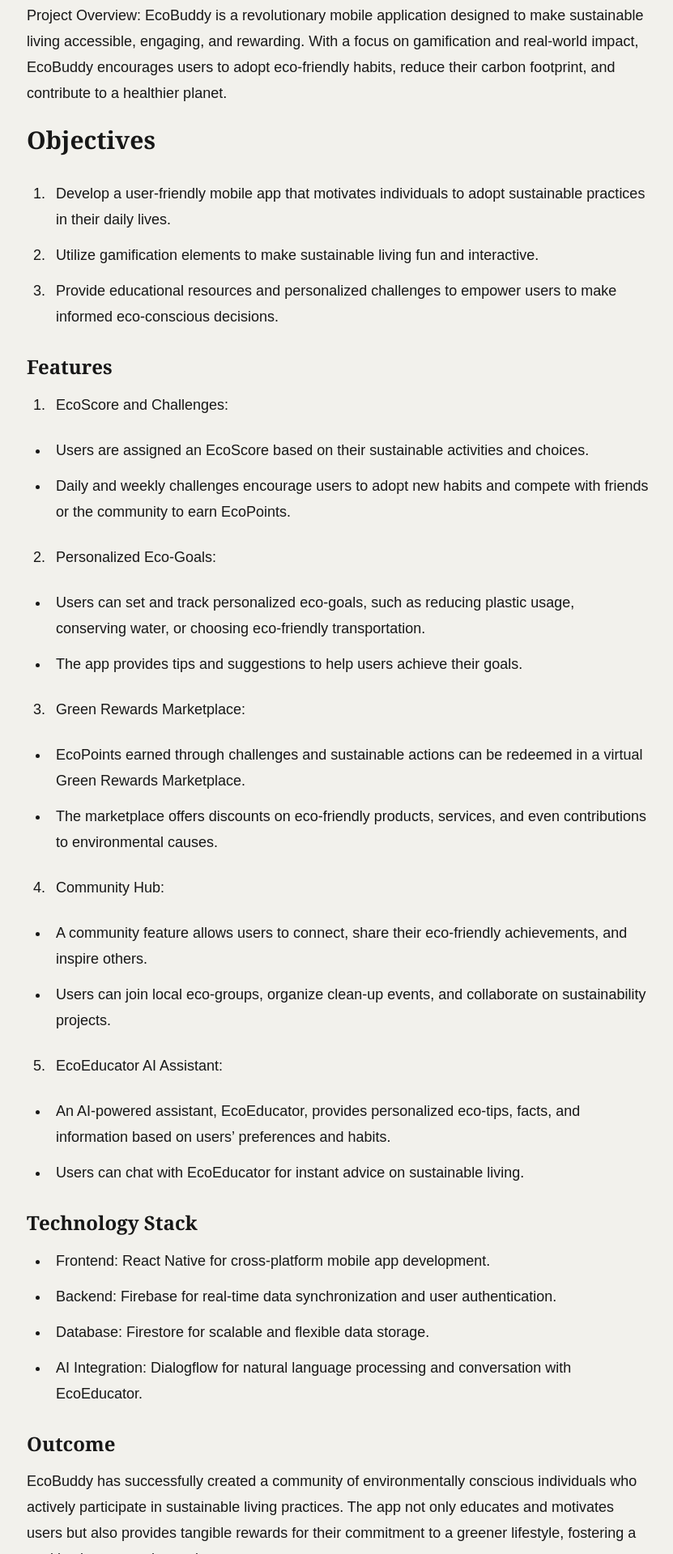
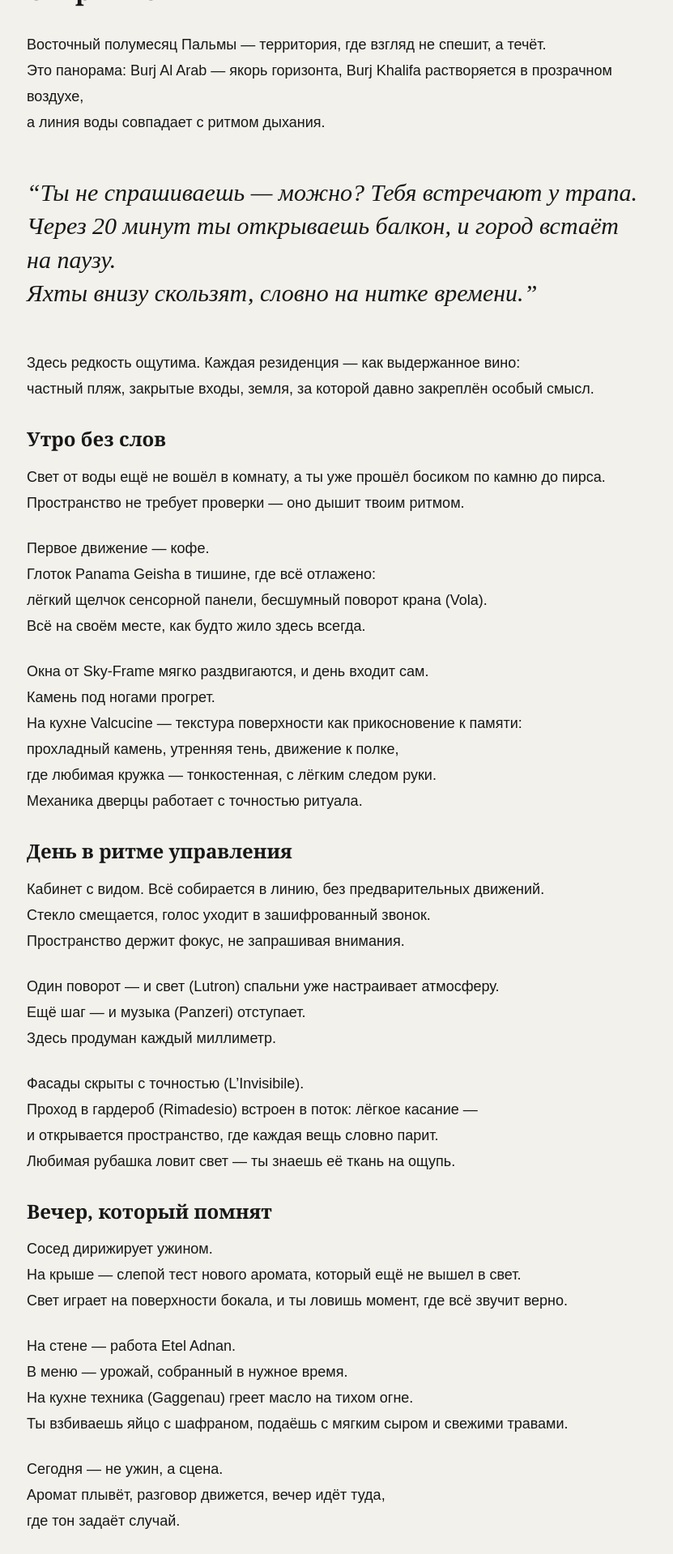
Before and after one commit to Ivtekb/ivandubai-astro, an Astro site: page /projects/project-1 in a window 1280 px wide. Shown: the part 881-2800 px from the top of the page at 81% size, without its empty margins (223-1054 px from the left). Built offline with nearby package versions, Linux system fonts and the light colour scheme; Astro itself is replaced by a stand-in of ours; a web font is replaced by a local one.

Commit message:
Add Palm Jumeirah project with Russian localization
- Added Palm Jumeirah luxury real estate project content
- Translated all UI elements to Russian (View Project → Смотреть проект, View Next → Смотреть далее)
- Updated project-1.md with poetic Russian content and SEO optimization
- Fixed typography hierarchy across all project pages
- Added Назови свою сцену CTA button
- Preserved all artistic metaphors while adding SEO keywords
- Updated ProjectPreview and [id].astro components for Russian interface

```diff
--- a/src/components/ProjectPreview.astro
+++ b/src/components/ProjectPreview.astro
@@ -19,6 +19,6 @@ const TitleTag = headingLevel;
         {description && <div class="mt-1 text-sm leading-normal">{description}</div>}
     </div>
     <div class="hidden font-serif italic opacity-0 transition group-hover:opacity-100 sm:inline-flex sm:gap-1 sm:items-center sm:shrink-0">
-        View Project <ArrowRight class="fill-current w-4 h-4" />
+        Смотреть проект <ArrowRight class="fill-current w-4 h-4" />
     </div>
 </a>
--- a/src/content/projects/project-1.md
+++ b/src/content/projects/project-1.md
@@ -1,66 +1,104 @@
 ---
-title: 'EcoBuddy: Sustainable Living App'
-description: EcoBuddy is a mobile app that gamifies sustainable living. Users can set eco-friendly goals, track their carbon footprint, and earn virtual rewards for adopting environmentally conscious habits.
-publishDate: 'Jan 02 2024'
+title: 'Palm Jumeirah · Сценарий жизни'
+description: 'Элитная недвижимость на Palm Jumeirah в Дубае: эксклюзивные резиденции с панорамным видом на Burj Al Arab и Персидский залив. Премиальные апартаменты с частными пляжами и закрытыми входами.'
+publishDate: 'Jan 15 2024'
 seo:
   image:
     src: '/project-1.jpg'
-    alt: Project preview
+    alt: 'Palm Jumeirah недвижимость - элитные резиденции с видом на Burj Al Arab, Дубай'
 ---
 
-![Project preview](/project-1.jpg)
+![Palm Jumeirah недвижимость - элитные резиденции с видом на Burj Al Arab](/project-1.jpg)
 
-**Note:** This case study is entirely fictional and created for the purpose of showcasing [Dante Astro.js theme functionality](https://justgoodui.com/astro-themes/dante/).
+**Восточный полумесяц**
 
-**Project Overview:**
-EcoBuddy is a revolutionary mobile application designed to make sustainable living accessible, engaging, and rewarding. With a focus on gamification and real-world impact, EcoBuddy encourages users to adopt eco-friendly habits, reduce their carbon footprint, and contribute to a healthier planet.
+## Открытие
 
-## Objectives
+Восточный полумесяц Пальмы — территория, где взгляд не спешит, а течёт.
+Это панорама: Burj Al Arab — якорь горизонта, Burj Khalifa растворяется в прозрачном воздухе,
+а линия воды совпадает с ритмом дыхания.
 
-1. Develop a user-friendly mobile app that motivates individuals to adopt sustainable practices in their daily lives.
-2. Utilize gamification elements to make sustainable living fun and interactive.
-3. Provide educational resources and personalized challenges to empower users to make informed eco-conscious decisions.
+> Ты не спрашиваешь — можно? Тебя встречают у трапа.
+> Через 20 минут ты открываешь балкон, и город встаёт на паузу.
+> Яхты внизу скользят, словно на нитке времени.
 
-## Features
+Здесь редкость ощутима. Каждая резиденция — как выдержанное вино:
+частный пляж, закрытые входы, земля, за которой давно закреплён особый смысл.
 
-1. **EcoScore and Challenges:**
+## Утро без слов
 
-- Users are assigned an EcoScore based on their sustainable activities and choices.
-- Daily and weekly challenges encourage users to adopt new habits and compete with friends or the community to earn EcoPoints.
+Свет от воды ещё не вошёл в комнату, а ты уже прошёл босиком по камню до пирса.
+Пространство не требует проверки — оно дышит твоим ритмом.
 
-2. **Personalized Eco-Goals:**
+Первое движение — кофе.
+Глоток Panama Geisha в тишине, где всё отлажено:
+лёгкий щелчок сенсорной панели, бесшумный поворот крана (Vola).
+Всё на своём месте, как будто жило здесь всегда.
 
-- Users can set and track personalized eco-goals, such as reducing plastic usage, conserving water, or choosing eco-friendly transportation.
-- The app provides tips and suggestions to help users achieve their goals.
+Окна от Sky-Frame мягко раздвигаются, и день входит сам.
+Камень под ногами прогрет.
+На кухне Valcucine — текстура поверхности как прикосновение к памяти:
+прохладный камень, утренняя тень, движение к полке,
+где любимая кружка — тонкостенная, с лёгким следом руки.
+Механика дверцы работает с точностью ритуала.
 
-3. **Green Rewards Marketplace:**
+## День в ритме управления
 
-- EcoPoints earned through challenges and sustainable actions can be redeemed in a virtual Green Rewards Marketplace.
-- The marketplace offers discounts on eco-friendly products, services, and even contributions to environmental causes.
+Кабинет с видом. Всё собирается в линию, без предварительных движений.
+Стекло смещается, голос уходит в зашифрованный звонок.
+Пространство держит фокус, не запрашивая внимания.
 
-4. **Community Hub:**
+Один поворот — и свет (Lutron) спальни уже настраивает атмосферу.
+Ещё шаг — и музыка (Panzeri) отступает.
+Здесь продуман каждый миллиметр.
 
-- A community feature allows users to connect, share their eco-friendly achievements, and inspire others.
-- Users can join local eco-groups, organize clean-up events, and collaborate on sustainability projects.
+Фасады скрыты с точностью (L'Invisibile).
+Проход в гардероб (Rimadesio) встроен в поток: лёгкое касание —
+и открывается пространство, где каждая вещь словно парит.
+Любимая рубашка ловит свет — ты знаешь её ткань на ощупь.
 
-5. **EcoEducator AI Assistant:**
+## Вечер, который помнят
 
-- An AI-powered assistant, EcoEducator, provides personalized eco-tips, facts, and information based on users' preferences and habits.
-- Users can chat with EcoEducator for instant advice on sustainable living.
+Сосед дирижирует ужином.
+На крыше — слепой тест нового аромата, который ещё не вышел в свет.
+Свет играет на поверхности бокала, и ты ловишь момент, где всё звучит верно.
 
-## Technology Stack
+На стене — работа Etel Adnan.
+В меню — урожай, собранный в нужное время.
+На кухне техника (Gaggenau) греет масло на тихом огне.
+Ты взбиваешь яйцо с шафраном, подаёшь с мягким сыром и свежими травами.
 
-- Frontend: React Native for cross-platform mobile app development.
-- Backend: Firebase for real-time data synchronization and user authentication.
-- Database: Firestore for scalable and flexible data storage.
-- AI Integration: Dialogflow for natural language processing and conversation with EcoEducator.
+Сегодня — не ужин, а сцена.
+Аромат плывёт, разговор движется, вечер идёт туда,
+где тон задаёт случай.
 
-## Outcome
+Ты пришёл в точку совпадения.
+Все детали звучат в той тональности, где каждое присутствие оправдано.
 
-EcoBuddy has successfully created a community of environmentally conscious individuals who actively participate in sustainable living practices. The app not only educates and motivates users but also provides tangible rewards for their commitment to a greener lifestyle, fostering a positive impact on the environment.
+## Завершение
 
-## Client Testimonial
+Burj Al Arab в кадре.
+Яхты уходят вдоль дуги, как строки в партитуре.
+Пальма Джумейра — карта, где совпадения собираются в узор.
+Решения рождаются из касания среды.
 
-> We couldn't be happier with the results delivered by Ethan Donovan. From the initial concept discussions to the final product, their responsiveness and collaborative approach were impressive. Our startup's website now stands out, thanks to their creative input and commitment to excellence.
+## Назови свою сцену
 
-**Note:** This case study is entirely fictional and created for the purpose of showcasing [Dante Astro.js theme functionality](https://justgoodui.com/astro-themes/dante/).
+Мы соберём пространство, где чашка кофе скажет больше, чем презентация.
+Dorchester, Armani, Zaha Hadid, Ando —
+не витрина, а точка совпадения:
+дизайн, имя, материал, характер.
+
+<div class="flex justify-center mb-10">
+  <a
+    href="/contact"
+    class="px-8 py-3 rounded-full border border-black font-serif italic text-lg hover:bg-black hover:text-white transition-colors no-underline"
+    style="color: inherit;"
+  >
+    Назови свою сцену
+  </a>
+</div>
+
+---
+
+**Этот проект — живой пример авторского подхода к недвижимости Palm Jumeirah, где каждая деталь создаёт уникальную атмосферу жизни.**
--- a/src/pages/projects/[id].astro
+++ b/src/pages/projects/[id].astro
@@ -40,7 +40,7 @@ const { Content } = await render(project);
     {
         (prevProject || nextProject) && (
             <div class="my-16 sm:my-24">
-                <h2 class="mb-12 text-xl font-serif italic sm:mb-16 sm:text-2xl">View Next</h2>
+                <h2 class="mb-12 text-xl font-serif italic sm:mb-16 sm:text-2xl">Смотреть далее</h2>
                 {nextProject && <ProjectPreview project={nextProject} class="mb-10 sm:mb-12" headingLevel="h3" />}
                 {prevProject && <ProjectPreview project={prevProject} class="mb-10 sm:mb-12" headingLevel="h3" />}
             </div>
```
Also changed, not shown: public/project-1.jpg.
